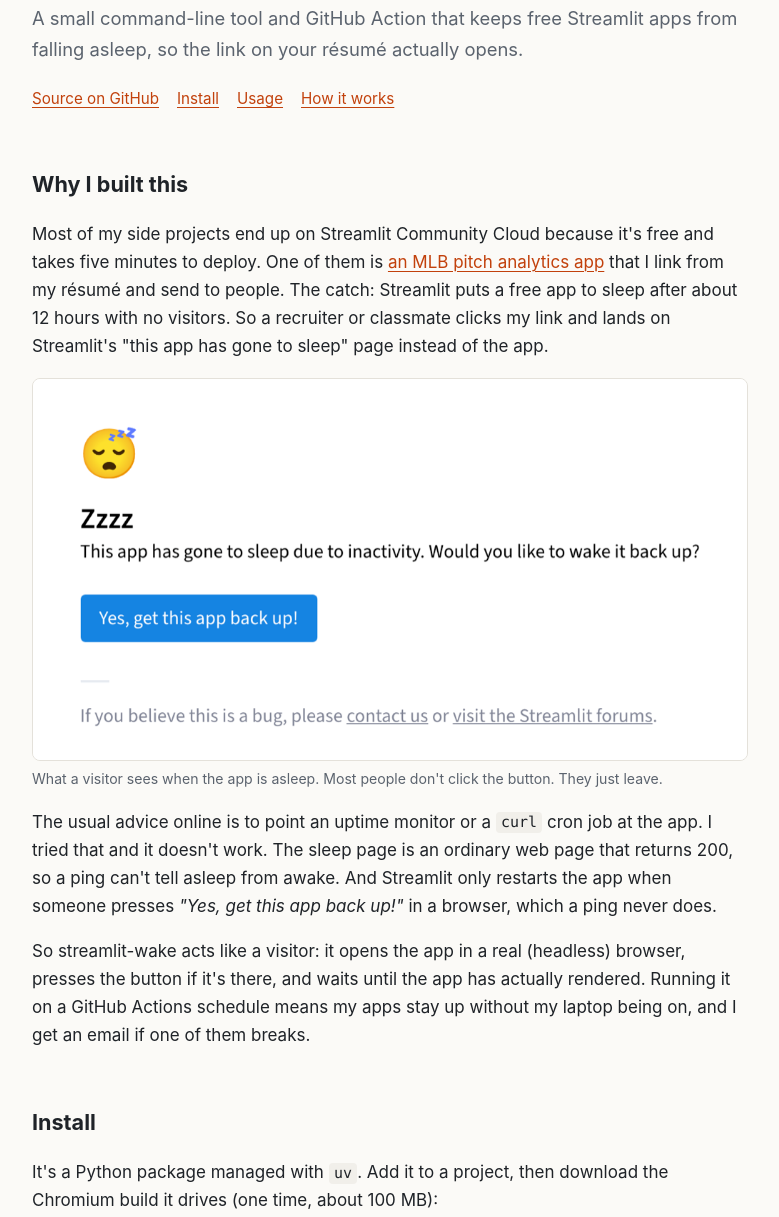
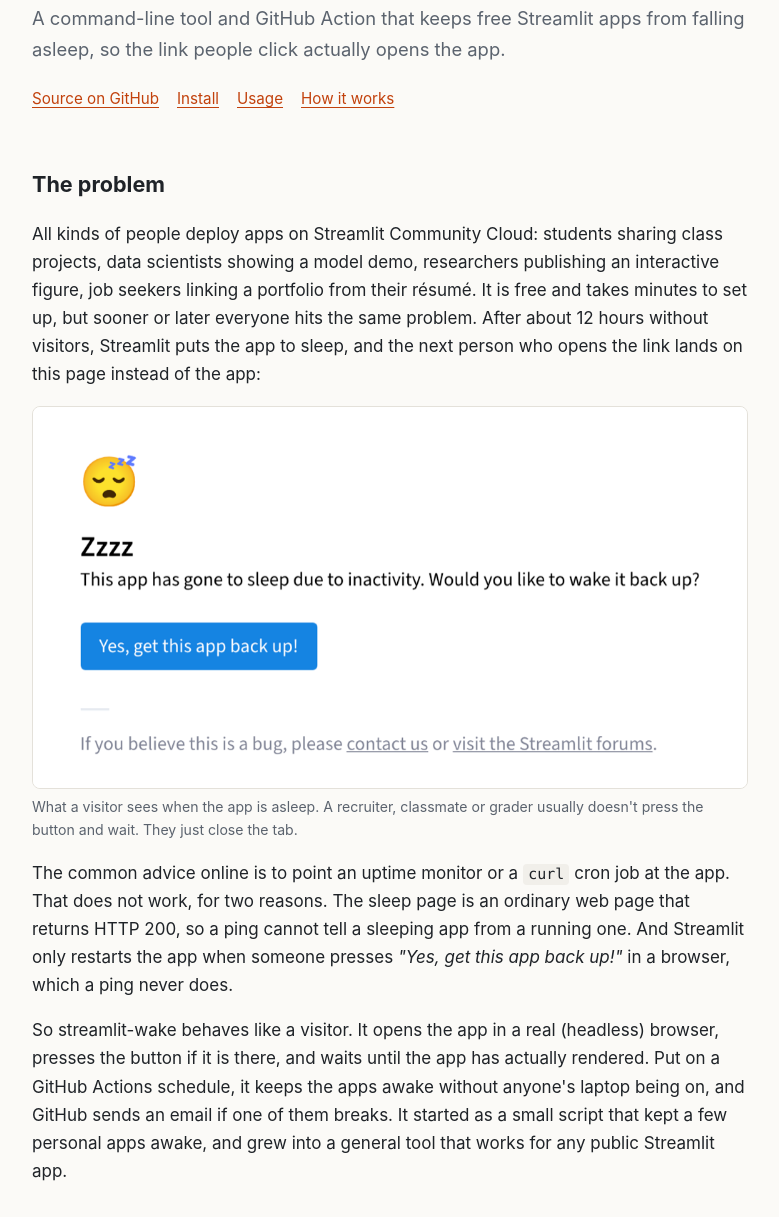
Before and after one commit to Paul-Lai0111/streamlit-wake, a plain HTML site: page docs/index.html in a window 1280 px wide. Shown: the part 106-1323 px from the top of the page, without its empty margins (250-1029 px from the left). Drawn offline with Linux system fonts and the light colour scheme.

Commit message:
Edited website

```diff
--- a/docs/index.html
+++ b/docs/index.html
@@ -52,8 +52,8 @@
 <main>
 
 <h1>streamlit-wake</h1>
-<p class="lede">A small command-line tool and GitHub Action that keeps free Streamlit apps from
-falling asleep, so the link on your résumé actually opens.</p>
+<p class="lede">A command-line tool and GitHub Action that keeps free Streamlit apps from falling
+asleep, so the link people click actually opens the app.</p>
 
 <div class="links">
   <a href="https://github.com/Paul-Lai0111/streamlit-wake">Source on GitHub</a>
@@ -62,28 +62,29 @@ falling asleep, so the link on your résumé actually opens.</p>
   <a href="#how">How it works</a>
 </div>
 
-<h2>Why I built this</h2>
-<p>Most of my side projects end up on Streamlit Community Cloud because it's free and takes five
-minutes to deploy. One of them is
-<a href="https://paul-mlb-deeppitch-analytics.streamlit.app/">an MLB pitch analytics app</a>
-that I link from my résumé and send to people. The catch: Streamlit puts a free app to sleep
-after about 12 hours with no visitors. So a recruiter or classmate clicks my link and lands on
-Streamlit's "this app has gone to sleep" page instead of the app.</p>
+<h2>The problem</h2>
+<p>All kinds of people deploy apps on Streamlit Community Cloud: students sharing class projects,
+data scientists showing a model demo, researchers publishing an interactive figure, job seekers
+linking a portfolio from their résumé. It is free and takes minutes to set up, but sooner or later
+everyone hits the same problem. After about 12 hours without visitors, Streamlit puts the app to
+sleep, and the next person who opens the link lands on this page instead of the app:</p>
 
 <figure class="shot">
   <img onerror="this.closest('figure').remove()" src="img/asleep.png" alt="Streamlit's 'This app has gone to sleep due to inactivity' page with a 'Yes, get this app back up!' button">
-  <figcaption>What a visitor sees when the app is asleep. Most people don't click the button. They just leave.</figcaption>
+  <figcaption>What a visitor sees when the app is asleep. A recruiter, classmate or grader usually doesn't press the button and wait. They just close the tab.</figcaption>
 </figure>
 
-<p>The usual advice online is to point an uptime monitor or a <code>curl</code> cron job at the
-app. I tried that and it doesn't work. The sleep page is an ordinary web page that returns
-200, so a ping can't tell asleep from awake. And Streamlit only restarts the app when someone
-presses <em>"Yes, get this app back up!"</em> in a browser, which a ping never does.</p>
+<p>The common advice online is to point an uptime monitor or a <code>curl</code> cron job at the
+app. That does not work, for two reasons. The sleep page is an ordinary web page that returns
+HTTP 200, so a ping cannot tell a sleeping app from a running one. And Streamlit only restarts the
+app when someone presses <em>"Yes, get this app back up!"</em> in a browser, which a ping never
+does.</p>
 
-<p>So streamlit-wake acts like a visitor: it opens the app in a real (headless) browser, presses
-the button if it's there, and waits until the app has actually rendered. Running it on a
-GitHub Actions schedule means my apps stay up without my laptop being on, and I get an email if
-one of them breaks.</p>
+<p>So streamlit-wake behaves like a visitor. It opens the app in a real (headless) browser,
+presses the button if it is there, and waits until the app has actually rendered. Put on a
+GitHub Actions schedule, it keeps the apps awake without anyone's laptop being on, and GitHub
+sends an email if one of them breaks. It started as a small script that kept a few personal apps
+awake, and grew into a general tool that works for any public Streamlit app.</p>
 
 <h2 id="install">Install</h2>
 <p>It's a Python package managed with <code>uv</code>. Add it to a project, then download the
@@ -97,8 +98,8 @@ uv run streamlit-wake install-browser</code></pre>
 <h2 id="usage">Usage</h2>
 
 <h3>Wake an app right now</h3>
-<p>I use this before an interview or before I paste a link in a chat, so the app is already
-warm when they open it:</p>
+<p>Handy right before a demo, an interview or pasting a link into a chat, so the app is already
+warm when the other person opens it:</p>
 <pre class="term"><span class="p">$</span> streamlit-wake check https://paul-mlb-deeppitch-analytics.streamlit.app/ https://ocean-soundscape-ml-paullai.streamlit.app/
 Visiting 2 app(s), up to 240s each...
 🟢 awake      5s  https://paul-mlb-deeppitch-analytics.streamlit.app/
@@ -110,7 +111,7 @@ while it boots.</p>
 <h3>Keep a list of apps</h3>
 <p>Put your URLs in <code>apps.txt</code>, one per line. Lines starting with <code>#</code> are
 comments, and the <code>https://</code> is optional.</p>
-<pre><code># my Streamlit apps
+<pre><code># Streamlit apps to keep awake
 https://paul-mlb-deeppitch-analytics.streamlit.app/
 ocean-soundscape-ml-paullai.streamlit.app</code></pre>
 <pre class="term"><span class="p">$</span> streamlit-wake list
@@ -135,7 +136,7 @@ Next: commit both files and push. Then open the Actions tab on GitHub and press
 
 <figure class="shot">
   <img onerror="this.closest('figure').remove()" src="img/actions-summary.png" alt="GitHub Actions job summary listing each app with its status: awake, woken or failed">
-  <figcaption>A run from the private repo that keeps my own three apps awake.</figcaption>
+  <figcaption>The job summary of a run that keeps three apps awake.</figcaption>
 </figure>
 
 <h3>All commands</h3>
```
